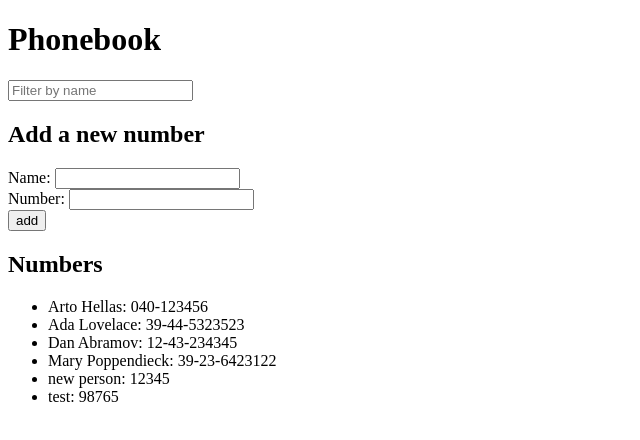
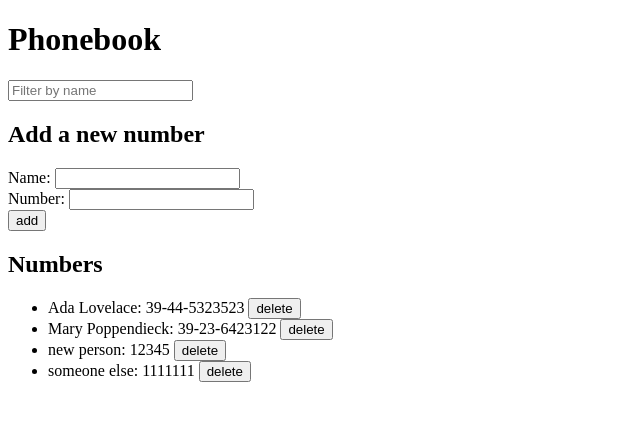
Before and after one commit to ir3n/fullstackopen, a React (Vite) app in the folder part2/phonebook/: page / in a window 1280 px wide. Shown: the top 440 px of the page, without its empty margins (0-640 px from the left). Built offline with nearby package versions, Linux system fonts and the light colour scheme; data requests are answered from the project's data file.

Commit message:
feat: add person delete functionality

```diff
--- a/part2/phonebook/db.json
+++ b/part2/phonebook/db.json
@@ -1,19 +1,9 @@
 {
   "persons": [
-    {
-      "name": "Arto Hellas",
-      "number": "040-123456",
-      "id": "1"
-    },
     {
       "name": "Ada Lovelace",
       "number": "39-44-5323523",
       "id": "2"
-    },
-    {
-      "name": "Dan Abramov",
-      "number": "12-43-234345",
-      "id": "3"
     },
     {
       "name": "Mary Poppendieck",
@@ -26,9 +16,9 @@
       "number": "12345"
     },
     {
-      "id": "9c02",
-      "name": "test",
-      "number": "98765"
+      "id": "7d09",
+      "name": "someone else",
+      "number": "1111111"
     }
   ],
   "$schema": "./node_modules/json-server/schema.json"
--- a/part2/phonebook/src/App.jsx
+++ b/part2/phonebook/src/App.jsx
@@ -37,6 +37,16 @@ const App = () => {
     }
   };
 
+  const handlePersonDelete = (id) => {
+    personService
+      .remove(id)
+      .then((deletedPerson) =>
+        setPersons((prevPersons) =>
+          prevPersons.filter((person) => person.id !== deletedPerson.id),
+        ),
+      );
+  };
+
   const filteredPersons = persons.filter((person) =>
     person.name.toLowerCase().includes(searchTerm.toLowerCase()),
   );
@@ -59,7 +69,10 @@ const App = () => {
       />
 
       <h2>Numbers</h2>
-      <PhonebookList persons={filteredPersons} />
+      <PhonebookList
+        persons={filteredPersons}
+        handleDelete={handlePersonDelete}
+      />
     </div>
   );
 };
--- a/part2/phonebook/src/components/PhonebookList.jsx
+++ b/part2/phonebook/src/components/PhonebookList.jsx
@@ -1,10 +1,11 @@
-const PhonebookList = ({ persons }) => {
+const PhonebookList = ({ persons, handleDelete }) => {
   return (
     <>
       <ul>
         {persons.map((person) => (
           <li key={person.id}>
-            {person.name}: {person.number}
+            {person.name}: {person.number}{" "}
+            <button onClick={() => handleDelete(person.id)}>delete</button>
           </li>
         ))}
       </ul>
--- a/part2/phonebook/src/services/persons.js
+++ b/part2/phonebook/src/services/persons.js
@@ -12,4 +12,9 @@ const create = (newItem) => {
   return req.then((res) => res.data);
 };
 
-export default { getAll, create };
+const remove = (id) => {
+  const req = axios.delete(`${baseUrl}/${id}`);
+  return req.then((res) => res.data);
+};
+
+export default { getAll, create, remove };
```
